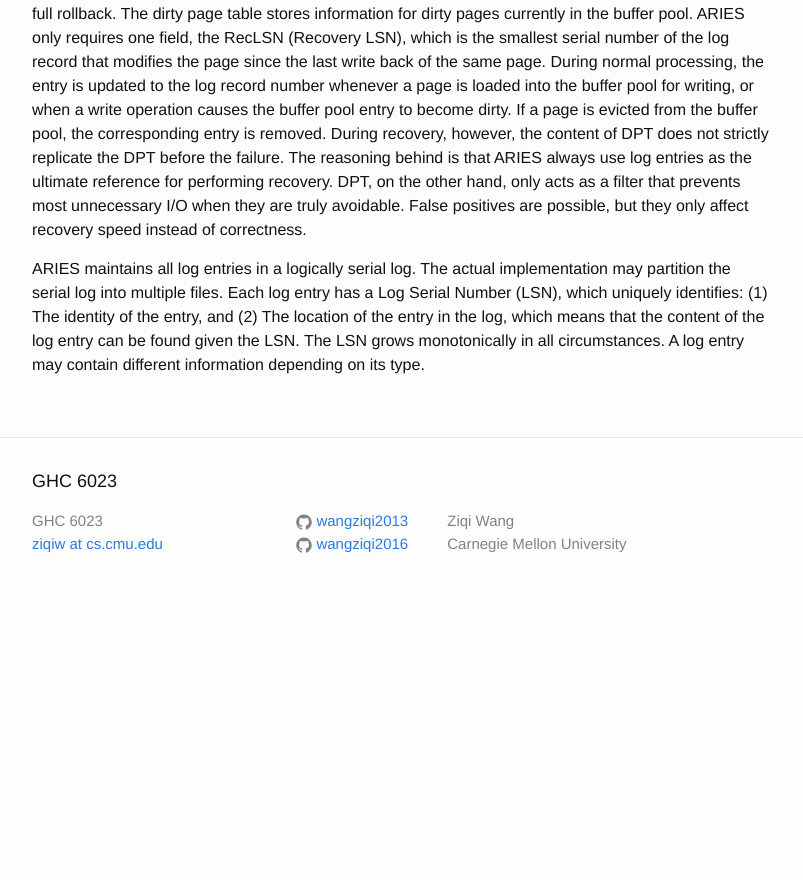
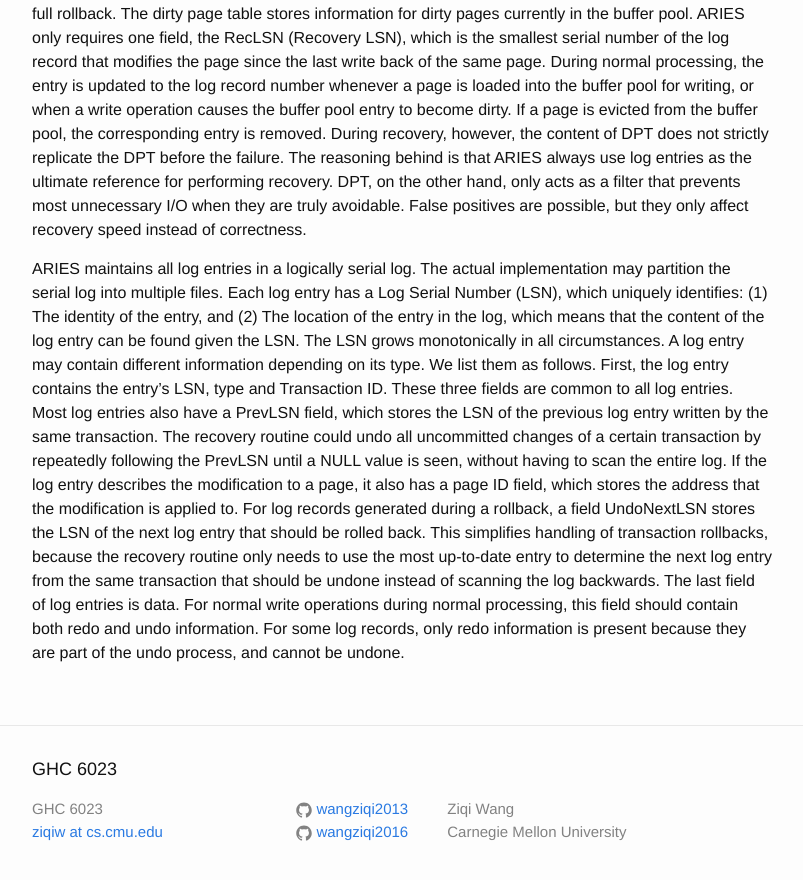
Before and after one commit to wangziqi2013/wangziqi2013.github.io, a Jekyll site: the page built from _posts/2019-01-31-aries.markdown, in a window 1280 px wide and 900 px high, scrolled down 901 px. Shown: the top 880 px of the window, without its empty margins (238-1041 px from the left). Built offline with Jekyll 4.4.1, drawn with Linux system fonts in a browser that asks for light colours; before the commit the page ends 1516 px from its top, so only the background shows below that.

Commit message:
Finish log fields

```diff
--- a/_posts/2019-01-31-aries.markdown
+++ b/_posts/2019-01-31-aries.markdown
@@ -39,3 +39,14 @@ ARIES maintains all log entries in a logically serial log. The actual implementa
 multiple files. Each log entry has a Log Serial Number (LSN), which uniquely identifies: (1) The identity of the entry, and
 (2) The location of the entry in the log, which means that the content of the log entry can be found given the LSN.
 The LSN grows monotonically in all circumstances. A log entry may contain different information depending on its type.
+We list them as follows. First, the log entry contains the entry's LSN, type and Transaction ID. These three fields
+are common to all log entries. Most log entries also have a PrevLSN field, which stores the LSN of the previous log entry
+written by the same transaction. The recovery routine could undo all uncommitted changes of a certain transaction by
+repeatedly following the PrevLSN until a NULL value is seen, without having to scan the entire log. If the log entry
+describes the modification to a page, it also has a page ID field, which stores the address that the modification is
+applied to. For log records generated during a rollback, a field UndoNextLSN stores the LSN of the next log entry that
+should be rolled back. This simplifies handling of transaction rollbacks, because the recovery routine only needs to
+use the most up-to-date entry to determine the next log entry from the same transaction that should be undone instead
+of scanning the log backwards. The last field of log entries is data. For normal write operations during normal processing,
+this field should contain both redo and undo information. For some log records, only redo information is present because
+they are part of the undo process, and cannot be undone.
```
